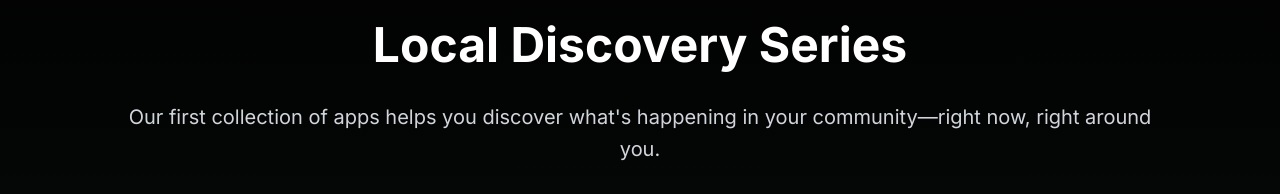
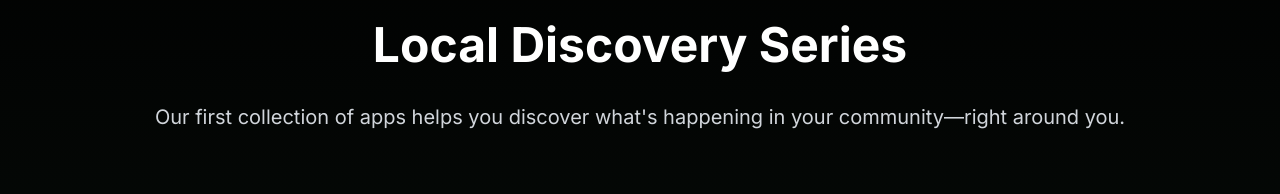
Before and after one commit to AyaApps/reignvillage-website, a plain HTML site: page company.html in a window 1280 px wide. Shown: the part 1465-1659 px from the top of the page. Drawn offline with nearby package versions, Linux system fonts and the light colour scheme; grey boxes are pictures that could not be loaded.

Commit message:
Simplify subheading: remove 'right now' for cleaner copy

```diff
--- a/company.html
+++ b/company.html
@@ -266,7 +266,7 @@
             <div class="text-6xl mb-6">🗺️</div>
             <h2 class="text-4xl md:text-5xl font-bold mb-8">Local Discovery Series</h2>
             <p class="text-xl text-gray-300 leading-relaxed">
-                Our first collection of apps helps you discover what's happening in your community—right now, right around you.
+                Our first collection of apps helps you discover what's happening in your community—right around you.
             </p>
         </div>
 
```
Also changed, not shown: index.html (+1 -1 lines).
